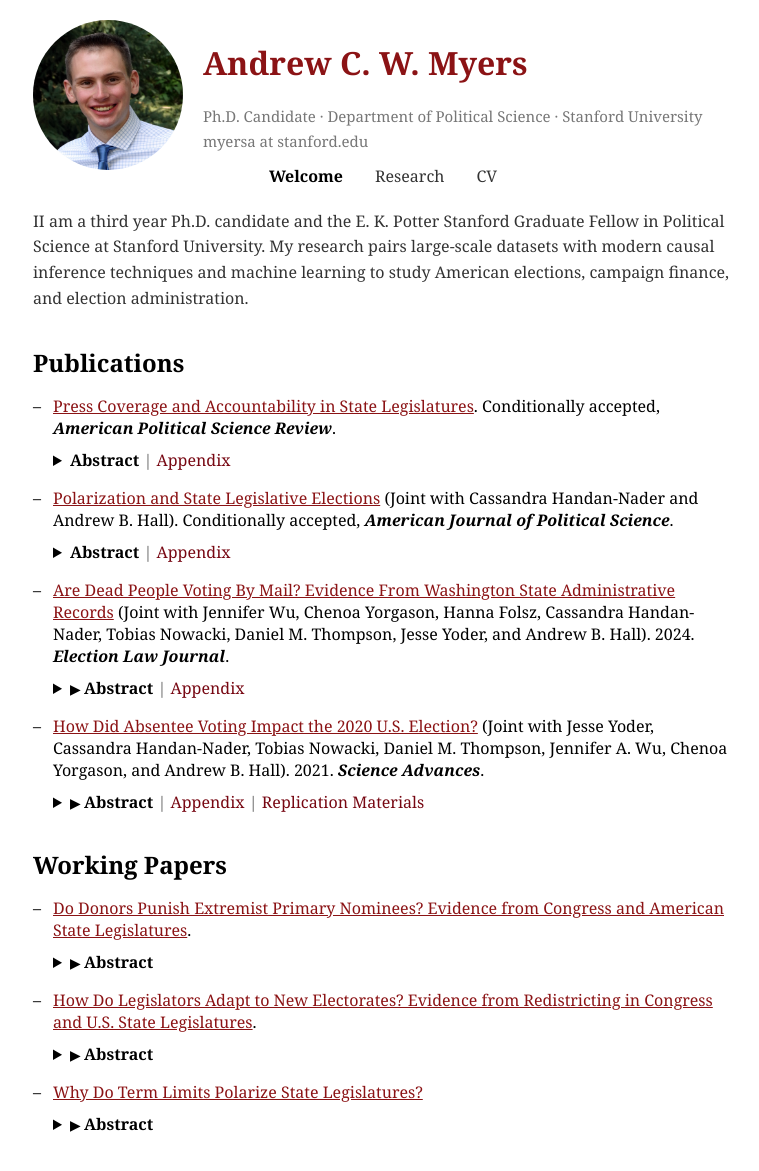
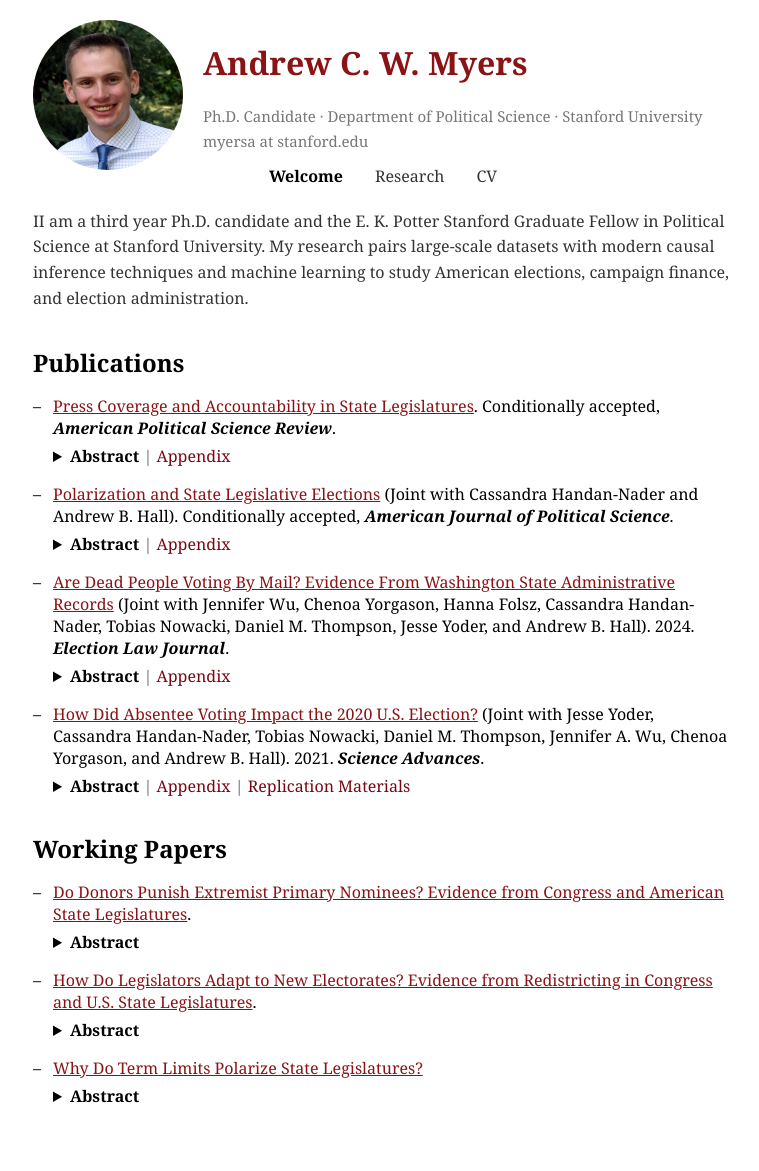
Before and after one commit to AndyMyersSkol/AndyMyersSkol.github.io, a Jekyll site: the page index.html, which Jekyll copies as it is, in a window 1280 px wide. Shown: the whole page, without its empty margins (257-1016 px from the left). Built offline with Jekyll 4.4.1, drawn with Linux system fonts in a browser that asks for light colours; after the commit the page ends 1143 px from its top, so only the background shows below that.

Commit message:
Update index.html

```diff
--- a/index.html
+++ b/index.html
@@ -87,7 +87,6 @@
             <a target="_blank" class="bib" href="/documents/wu_et_al_fraud.pdf">Are Dead People Voting By Mail? Evidence From Washington State Administrative Records</a> (Joint with Jennifer Wu, Chenoa Yorgason, Hanna Folsz, Cassandra Handan-Nader, Tobias Nowacki, Daniel M. Thompson, Jesse Yoder, and Andrew B. Hall). 2024. <i><b>Election Law Journal</b></i>.
             <details class="abstract-container">
                 <summary>
-                    <span class="dropdown-arrow">&#9654;</span>
                     <span>Abstract</span>
                     <span class="separator">|</span>
                     <a href="/documents/wu_et_al_fraud_appendix.pdf" target="_blank" class="replication-link">Appendix</a>
@@ -105,7 +104,6 @@
 Daniel M. Thompson, Jennifer A. Wu, Chenoa Yorgason, and Andrew B. Hall). 2021. <i><b>Science Advances</b></i>.
             <details class="abstract-container">
                 <summary>
-                    <span class="dropdown-arrow">&#9654;</span>
                     <span>Abstract</span>
                     <span class="separator">|</span>
                     <a href="/documents/yoder_et_al_2021_turnout_appendix.pdf" target="_blank" class="replication-link">Appendix</a>
@@ -126,7 +124,6 @@
             <a target="_blank" class="bib" href="/documents/Myers_extremist_nominee_fundraising.pdf">Do Donors Punish Extremist Primary Nominees? Evidence from Congress and American State Legislatures</a>.
             <details class="abstract-container">
                 <summary>
-                    <span class="dropdown-arrow">&#9654;</span>
                     <span>Abstract</span>
                 </summary>
                 <p class="abstract-text">
@@ -142,7 +139,6 @@
         <a target="_blank" class="bib" href="/documents/Myers_redistricting.pdf">How Do Legislators Adapt to New Electorates? Evidence from Redistricting in Congress and U.S. State Legislatures</a>.
             <details class="abstract-container">
                 <summary>
-                    <span class="dropdown-arrow">&#9654;</span>
                     <span>Abstract</span>
                 </summary>
                 <p class="abstract-text">
@@ -157,7 +153,6 @@
         <a target="_blank" class="bib" href="/documents/Myers_term_limits.pdf">Why Do Term Limits Polarize State Legislatures?</a>
             <details class="abstract-container">
                 <summary>
-                    <span class="dropdown-arrow">&#9654;</span>
                     <span>Abstract</span>
                 </summary>
                 <p class="abstract-text">
@@ -225,7 +220,7 @@
     font-weight: bold;
     font-size: 1em;
     cursor: pointer;
-    margin-top: 10px; /* Adds space between the title and the Abstract button */
+    margin-top: 6px; /* Adds space between the title and the Abstract button */
 }
 
 /* Explicitly set the triangle to display properly */
```
